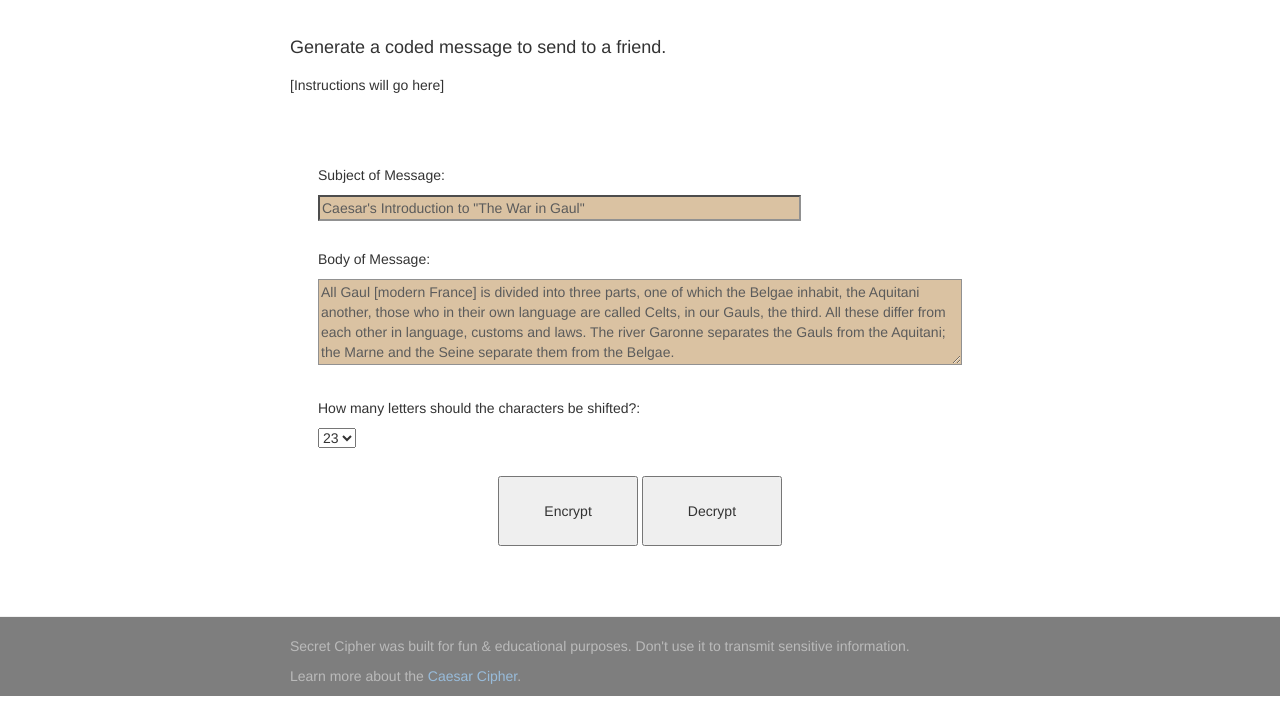
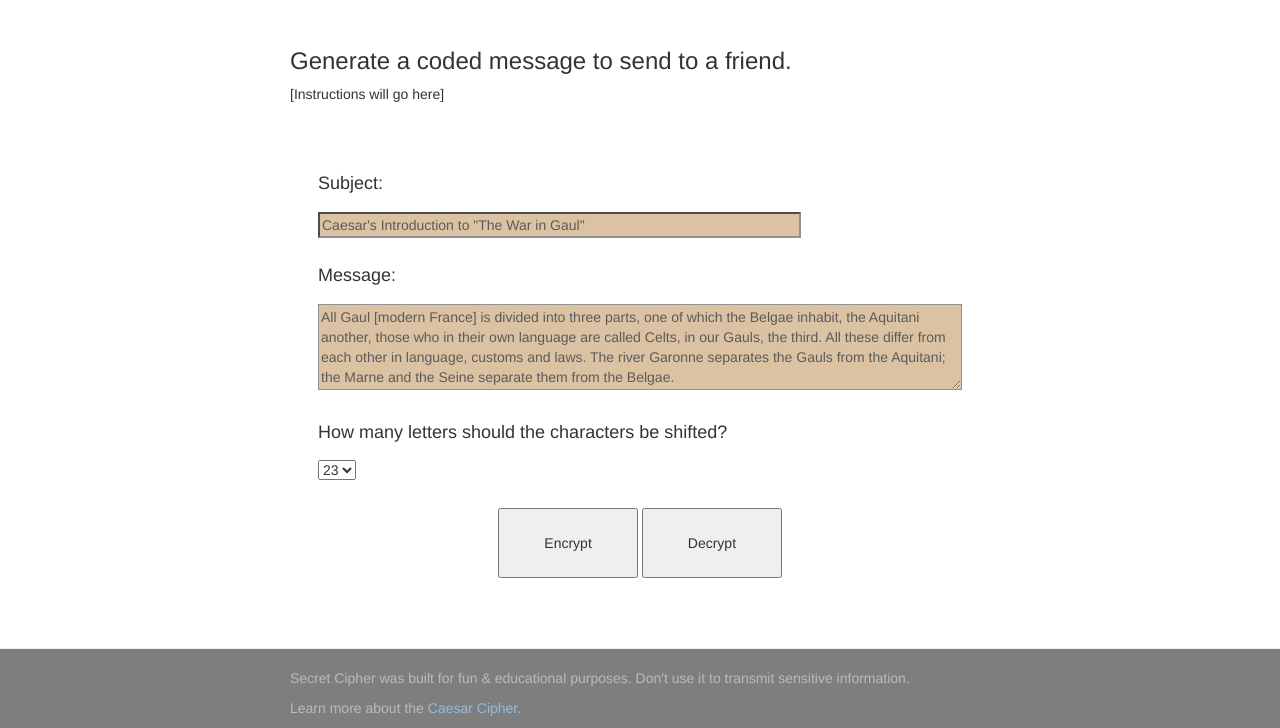
Before and after one commit to GreenGiraffe1/Caesars-Cipher, a plain HTML site: page app/index.html in a window 1280 px wide. Shown: the part 73-801 px from the top of the page. Drawn offline with nearby package versions, Linux system fonts and the light colour scheme; some packages are replaced by stand-ins of ours; files that its build step writes are made by us from their sources.

Commit message:
fix: Make input labels <h4> elements

```diff
--- a/app/views/encrypt.html
+++ b/app/views/encrypt.html
@@ -1,21 +1,21 @@
 <div class="intro">
-    <h4>Generate a coded message to send to a friend.</h4>
+    <h3>Generate a coded message to send to a friend.</h3>
     <p>[Instructions will go here]</p>
 </div>
 
 <div class="subject">
-    <p>Subject of Message:</p>
+    <h4>Subject:</h4>
     <input class="subject-input" ng-model="encrypt.subject" type="text" name="subject" value="{{encrypt.subject}}">
 </div>
 
 <div class="body">
-    <p>Body of Message:</p>
+    <h4>Message:</h4>
     <textarea name="msgBody" ng-model="encrypt.message" rows="4" cols="80">{{encrypt.message}}</textarea>
     <p class="msg-reminder" ng-if="encrypt.message === ''">Must enter a message </p>
 </div>
 
 <div class="character-shift">
-    <p>How many letters should the characters be shifted?:</p>
+    <h4>How many letters should the characters be shifted?</h4>
     <select class="" ng-model="encrypt.charShift" ng-options="x for x in encrypt.shift" name="">
 
     </select>
```
